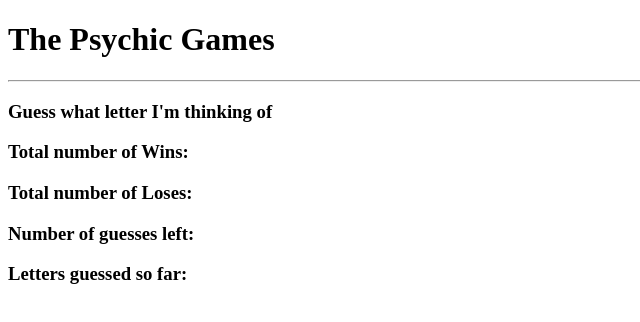
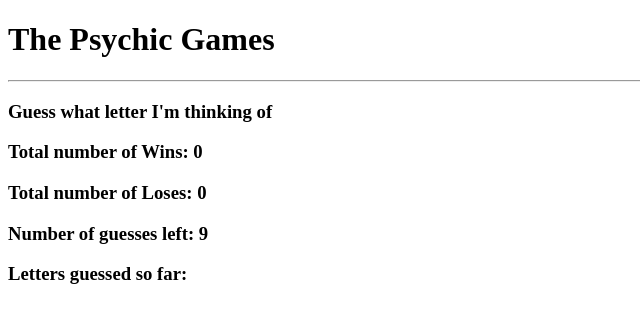
Before and after one commit to HH964/Psychic-Game, a plain HTML site: page index.html in a window 1280 px wide. Shown: the full height of the page, 0-640 px from the left. Drawn offline with Linux system fonts and the light colour scheme.

Commit message:
added numbers to show when page loads

```diff
--- a/assets/javascript/game.js
+++ b/assets/javascript/game.js
@@ -24,10 +24,10 @@ document.onkeydown= function (event){
         }
         // else{
         //     if (choicesGuessed.includes(userInput)){
-        //         var isSameKey= false;
+        //         var isSameKey= true;
         //         for (var i=0; i<userInput.length; i++){
         //             if(userInput === userInput[i]){
-        //                 isSameKey= true;
+        //                 isSameKey= false;
         //                 break;
         //             }
         //         }
--- a/index.html
+++ b/index.html
@@ -15,9 +15,9 @@
         <hr />
 
         <h3>Guess what letter I'm thinking of</h3>
-            <h3>Total number of Wins:</h3>
-                <h3>Total number of Loses:</h3>
-                    <h3>Number of guesses left:</h3>
+            <h3>Total number of Wins: 0</h3>
+                <h3>Total number of Loses: 0</h3>
+                    <h3>Number of guesses left: 9</h3>
                         <h3>Letters guessed so far:</h3>
     </div>
 
```
